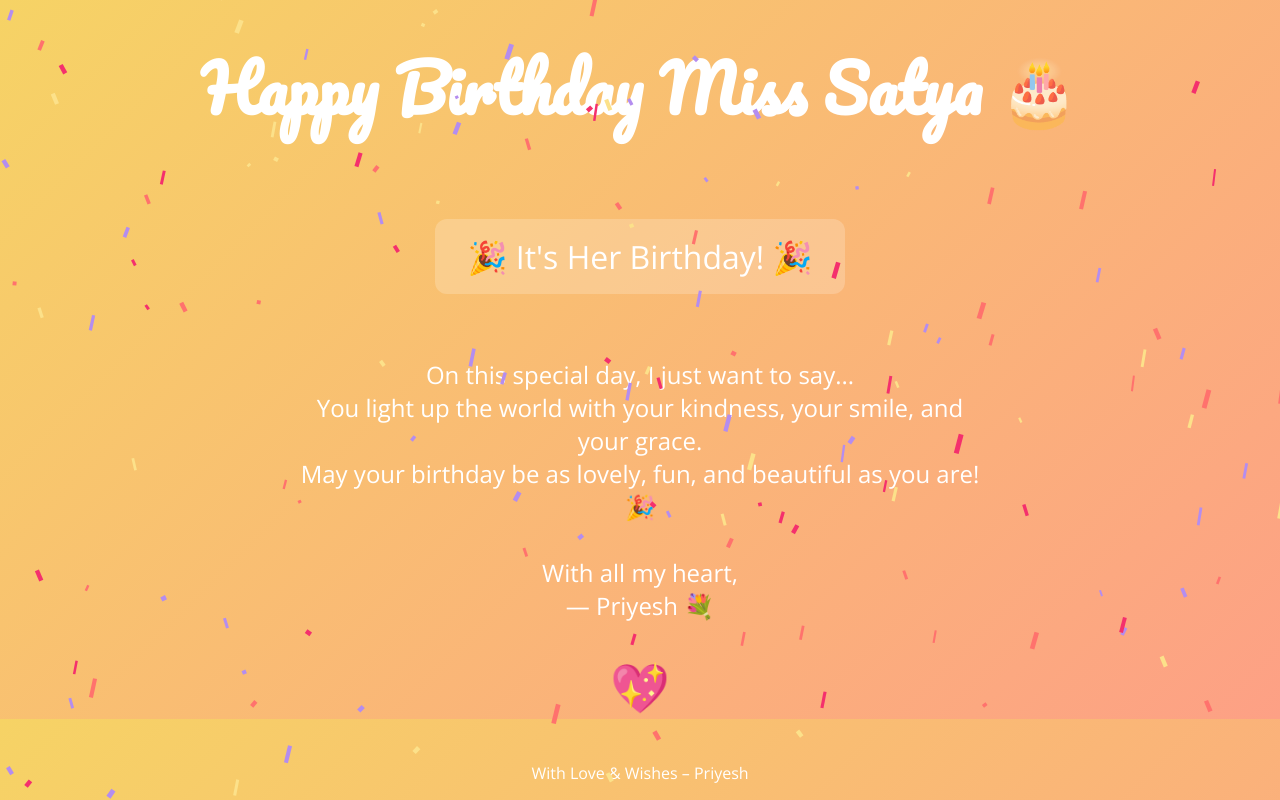
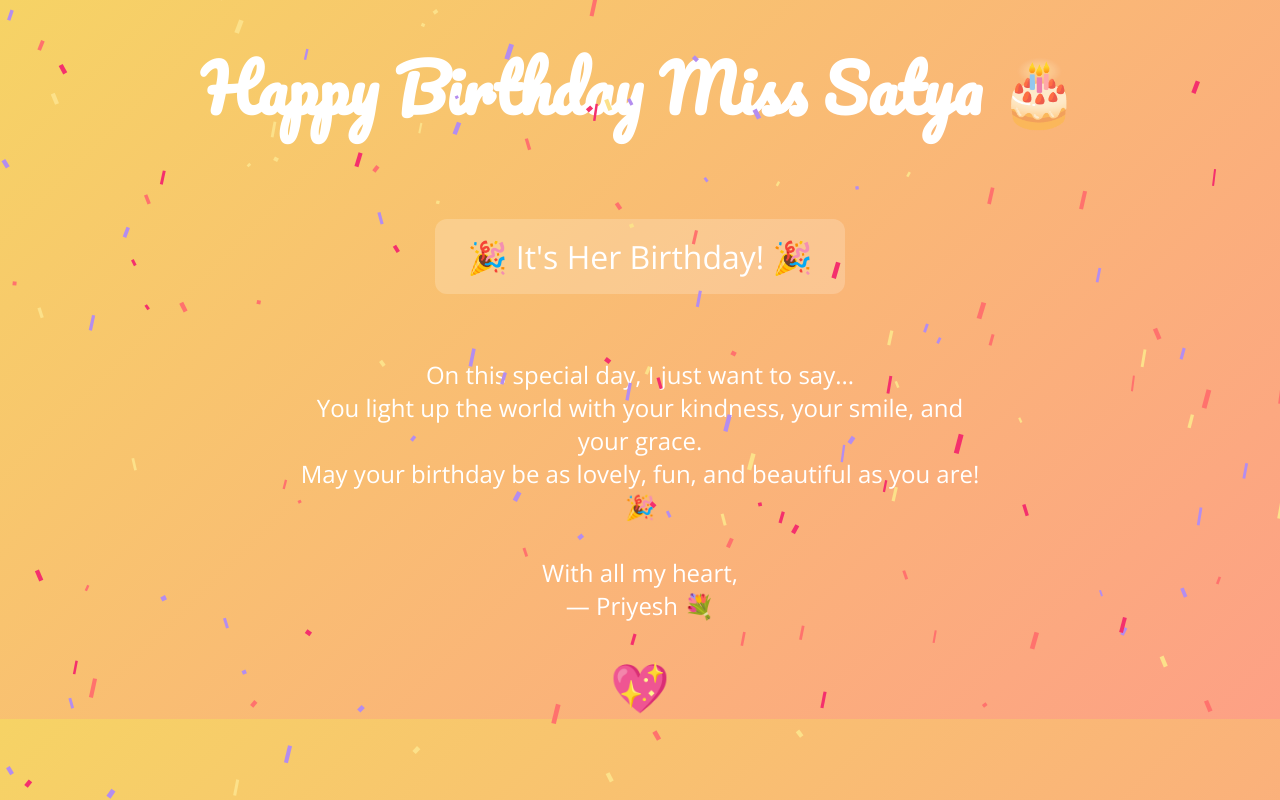
Before and after one commit to Priye25/Miss_Satya, a plain HTML site: page index.html in a window 1280 px wide. Drawn offline with nearby package versions, Linux system fonts and the light colour scheme.

Commit message:
Update index.html

```diff
--- a/index.html
+++ b/index.html
@@ -91,7 +91,7 @@
 
 <div class="heart">💖</div>
 
-<footer> With Love & Wishes – Priyesh</footer>
+<footer> </footer>
 
 <!-- Confetti Animation -->
 <script>
```
